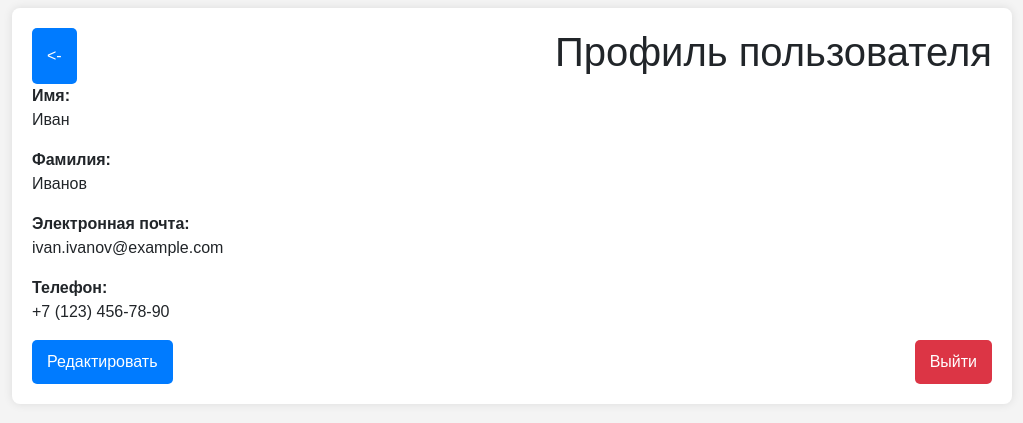
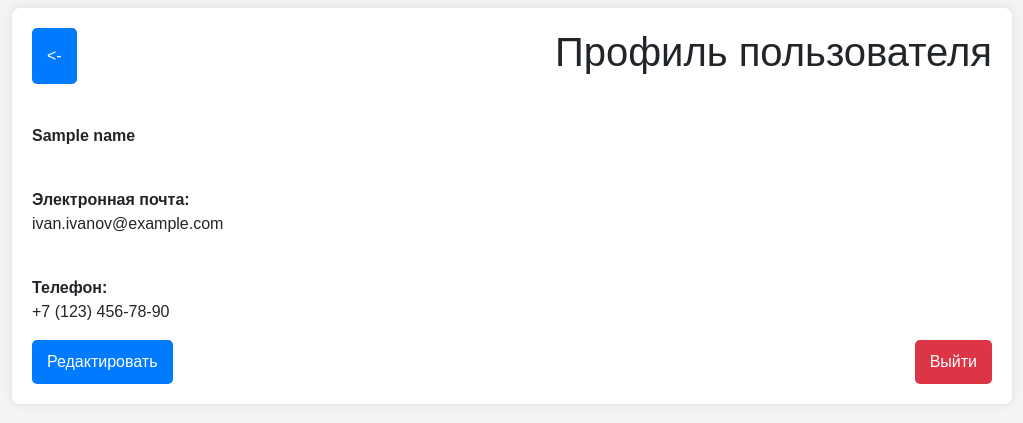
Before and after one commit to maslo-ruk/WikiForum, a Flask app: template templates/profile.html in a window 1280 px wide. Shown: the part 137-560 px from the top of the page, without its empty margins (128-1151 px from the left). Run offline with Flask 3, Linux system fonts and the light colour scheme; the template is opened without the code that fills it: most values are stand-ins (such as "Sample title", 1, 10 or a date in 2020).

Commit message:
шаблон профиля

```diff
--- a/templates/profile.html
+++ b/templates/profile.html
@@ -25,7 +25,7 @@
             text-align: center;
         }
         .profile-item {
-            margin-bottom: 15px;
+            margin-top: 40px;
         }
         .profile-item label {
             font-weight: bold;
@@ -60,14 +60,9 @@
     <div class="buttons"><button class="back-button"><-</button><h1>Профиль пользователя</h1></div>
 
     <div class="profile-item">
-        <label for="first-name">Имя:</label>
-        <p id="first-name">Иван</p>
+        <label for="first-name">{{name}}</label>
     </div>
 
-    <div class="profile-item">
-        <label for="last-name">Фамилия:</label>
-        <p id="last-name">Иванов</p>
-    </div>
 
     <div class="profile-item">
         <label for="email">Электронная почта:</label>
```
Also changed, not shown: db/wikiforum.db (added), static/image/марс.png (added).
